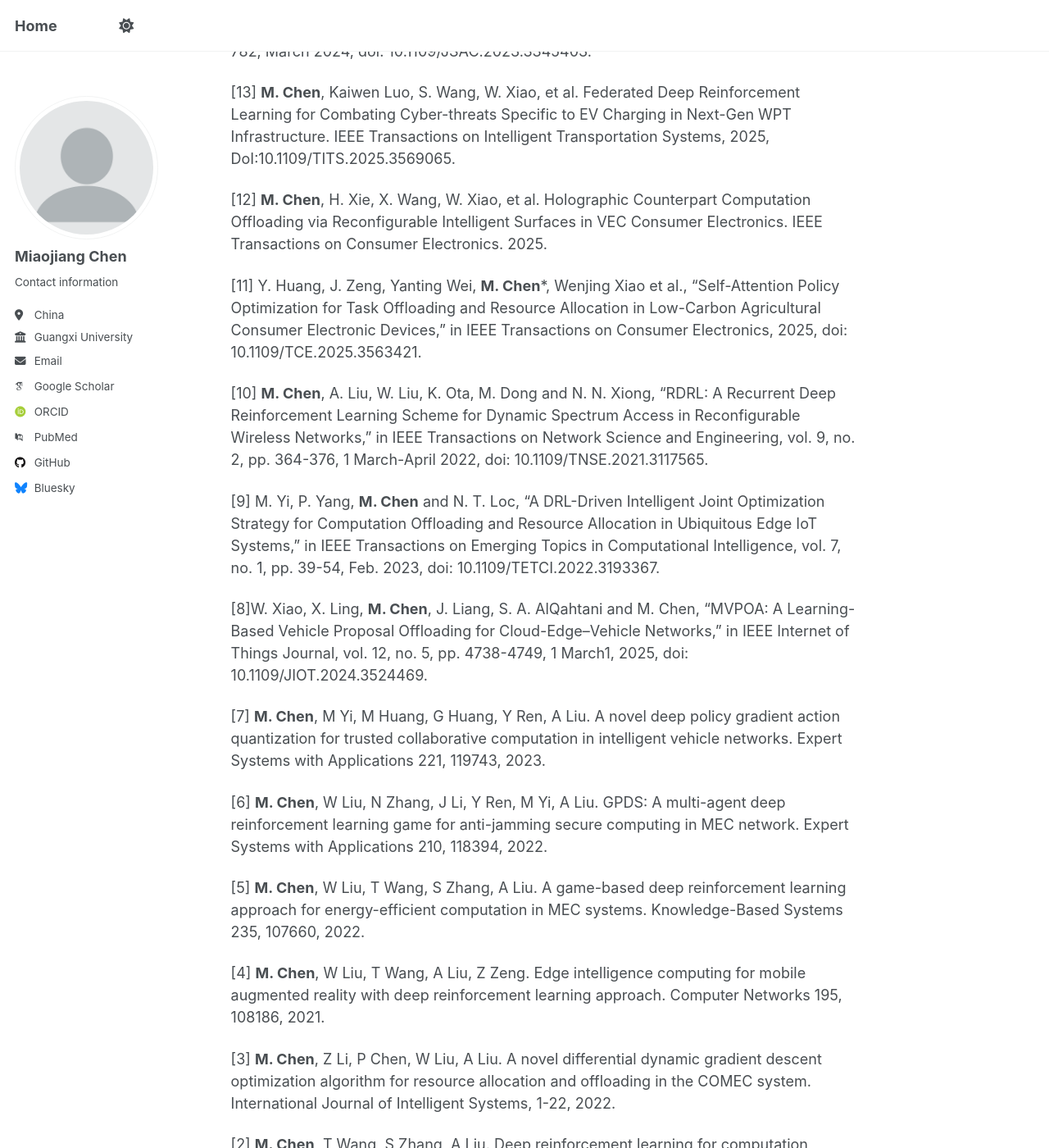
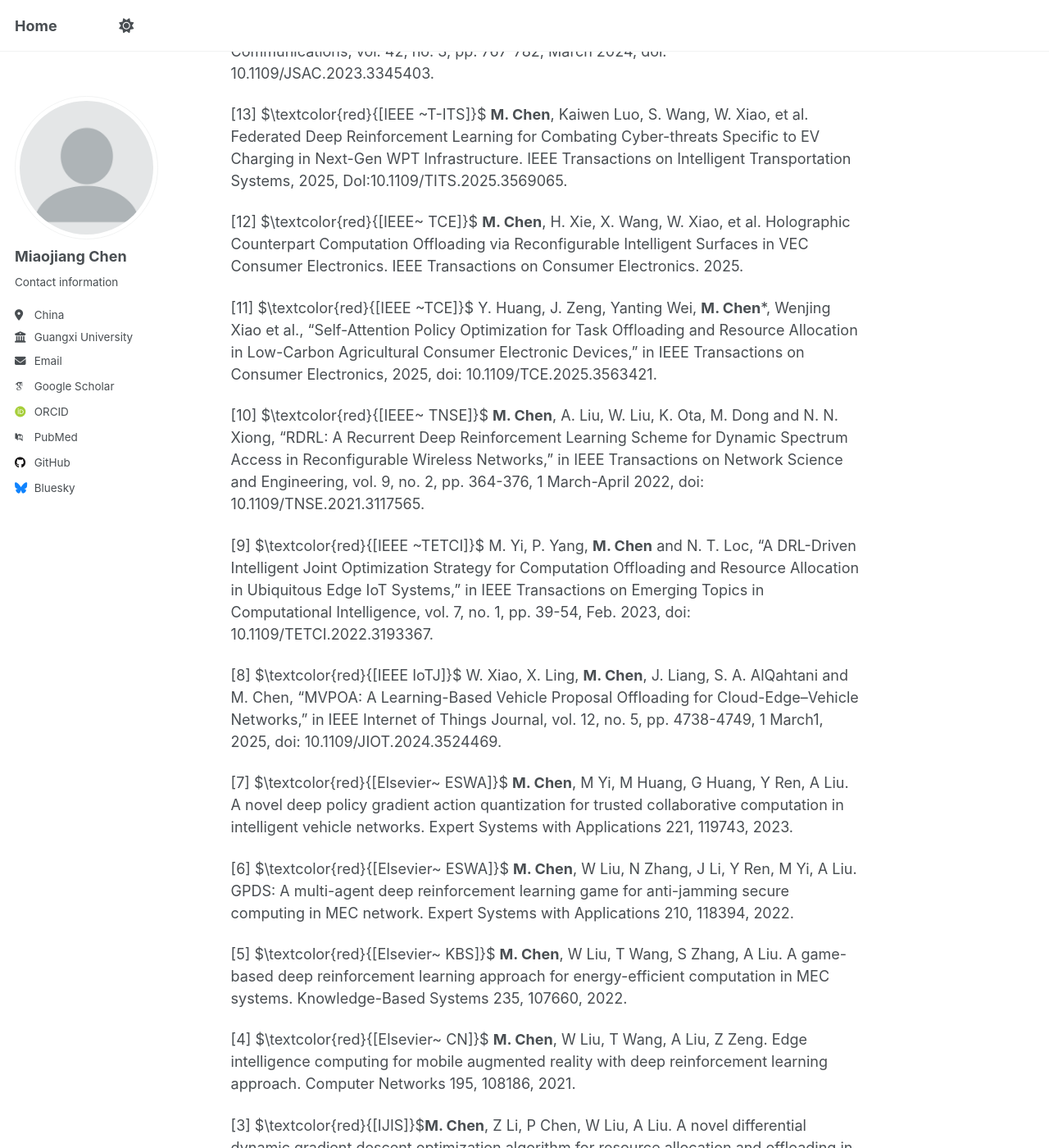
Before and after one commit to mjchen-cs/mjchen-cs.github.io, a Jekyll site: the page built from _pages/about.md, in a window 1280 px wide and 1400 px high, scrolled down 1121 px. Shown: the whole window at 82% size. Built offline with Jekyll 4.4.1, drawn with Linux system fonts in a browser that asks for light colours; some web fonts are replaced; some of the changed text lies outside the part shown.

Commit message:
about.md

```diff
--- a/_pages/about.md
+++ b/_pages/about.md
@@ -20,35 +20,35 @@ NEWS
 
 SELECTED PUBLICATIONS
 ======
-[15] __M. Chen__, A. Liu, N. N. Xiong, Y. Ren and H. H. Song, "ANNS: An Intelligent Advanced Non-Convex Non-Smooth Scheme for IRS-Aided Next Generation Mobile Communication Networks," in IEEE Transactions on Mobile Computing, 2025, doi: 10.1109/TMC.2025.3559099.
+[15] $\textcolor{red}{[IEEE ~TMC]}$ __M. Chen__, A. Liu, N. N. Xiong, Y. Ren and H. H. Song, "ANNS: An Intelligent Advanced Non-Convex Non-Smooth Scheme for IRS-Aided Next Generation Mobile Communication Networks," in IEEE Transactions on Mobile Computing, 2025, doi: 10.1109/TMC.2025.3559099.
 
-[14] **M. Chen**, A. Liu, N. N. Xiong, H. Song and V. C. M. Leung, "SGPL: An Intelligent Game-Based Secure Collaborative Communication Scheme for Metaverse Over 5G and Beyond Networks," in IEEE Journal on Selected Areas in Communications, vol. 42, no. 3, pp. 767-782, March 2024, doi: 10.1109/JSAC.2023.3345403.
+[14] $\textcolor{red}{[IEEE ~JSAC]}$ **M. Chen**, A. Liu, N. N. Xiong, H. Song and V. C. M. Leung, "SGPL: An Intelligent Game-Based Secure Collaborative Communication Scheme for Metaverse Over 5G and Beyond Networks," in IEEE Journal on Selected Areas in Communications, vol. 42, no. 3, pp. 767-782, March 2024, doi: 10.1109/JSAC.2023.3345403.
 
-[13]  **M. Chen**, Kaiwen Luo, S. Wang, W. Xiao, et al. Federated Deep Reinforcement Learning for Combating Cyber-threats Specific to EV Charging in Next-Gen WPT Infrastructure. IEEE Transactions on Intelligent Transportation Systems, 2025, DoI:10.1109/TITS.2025.3569065.
+[13]  $\textcolor{red}{[IEEE ~T-ITS]}$ **M. Chen**, Kaiwen Luo, S. Wang, W. Xiao, et al. Federated Deep Reinforcement Learning for Combating Cyber-threats Specific to EV Charging in Next-Gen WPT Infrastructure. IEEE Transactions on Intelligent Transportation Systems, 2025, DoI:10.1109/TITS.2025.3569065.
 
-[12]  **M. Chen**, H. Xie, X. Wang, W. Xiao, et al. Holographic Counterpart Computation Offloading via Reconfigurable Intelligent Surfaces in VEC Consumer Electronics. IEEE Transactions on Consumer Electronics. 2025.
+[12] $\textcolor{red}{[IEEE~ TCE]}$ **M. Chen**, H. Xie, X. Wang, W. Xiao, et al. Holographic Counterpart Computation Offloading via Reconfigurable Intelligent Surfaces in VEC Consumer Electronics. IEEE Transactions on Consumer Electronics. 2025.
 
-[11] Y. Huang, J. Zeng, Yanting Wei, **M. Chen***, Wenjing Xiao et al., "Self-Attention Policy Optimization for Task Offloading and Resource Allocation in Low-Carbon Agricultural Consumer Electronic Devices," in IEEE Transactions on Consumer Electronics, 2025, doi: 10.1109/TCE.2025.3563421.
+[11] $\textcolor{red}{[IEEE ~TCE]}$ Y. Huang, J. Zeng, Yanting Wei, **M. Chen***, Wenjing Xiao et al., "Self-Attention Policy Optimization for Task Offloading and Resource Allocation in Low-Carbon Agricultural Consumer Electronic Devices," in IEEE Transactions on Consumer Electronics, 2025, doi: 10.1109/TCE.2025.3563421.
 
-[10] **M. Chen**, A. Liu, W. Liu, K. Ota, M. Dong and N. N. Xiong, "RDRL: A Recurrent Deep Reinforcement Learning Scheme for Dynamic Spectrum Access in Reconfigurable Wireless Networks," in IEEE Transactions on Network Science and Engineering, vol. 9, no. 2, pp. 364-376, 1 March-April 2022, doi: 10.1109/TNSE.2021.3117565.
+[10] $\textcolor{red}{[IEEE~ TNSE]}$ **M. Chen**, A. Liu, W. Liu, K. Ota, M. Dong and N. N. Xiong, "RDRL: A Recurrent Deep Reinforcement Learning Scheme for Dynamic Spectrum Access in Reconfigurable Wireless Networks," in IEEE Transactions on Network Science and Engineering, vol. 9, no. 2, pp. 364-376, 1 March-April 2022, doi: 10.1109/TNSE.2021.3117565.
 
-[9] M. Yi, P. Yang,  **M. Chen** and N. T. Loc, "A DRL-Driven Intelligent Joint Optimization Strategy for Computation Offloading and Resource Allocation in Ubiquitous Edge IoT Systems," in IEEE Transactions on Emerging Topics in Computational Intelligence, vol. 7, no. 1, pp. 39-54, Feb. 2023, doi: 10.1109/TETCI.2022.3193367.
+[9] $\textcolor{red}{[IEEE ~TETCI]}$ M. Yi, P. Yang,  **M. Chen** and N. T. Loc, "A DRL-Driven Intelligent Joint Optimization Strategy for Computation Offloading and Resource Allocation in Ubiquitous Edge IoT Systems," in IEEE Transactions on Emerging Topics in Computational Intelligence, vol. 7, no. 1, pp. 39-54, Feb. 2023, doi: 10.1109/TETCI.2022.3193367.
 
-[8]W. Xiao, X. Ling,  **M. Chen**, J. Liang, S. A. AlQahtani and M. Chen, "MVPOA: A Learning-Based Vehicle Proposal Offloading for Cloud-Edge–Vehicle Networks," in IEEE Internet of Things Journal, vol. 12, no. 5, pp. 4738-4749, 1 March1, 2025, doi: 10.1109/JIOT.2024.3524469.
+[8] $\textcolor{red}{[IEEE IoTJ]}$ W. Xiao, X. Ling,  **M. Chen**, J. Liang, S. A. AlQahtani and M. Chen, "MVPOA: A Learning-Based Vehicle Proposal Offloading for Cloud-Edge–Vehicle Networks," in IEEE Internet of Things Journal, vol. 12, no. 5, pp. 4738-4749, 1 March1, 2025, doi: 10.1109/JIOT.2024.3524469.
 
-[7]  **M. Chen**, M Yi, M Huang, G Huang, Y Ren, A Liu. A novel deep policy gradient action quantization for trusted collaborative computation in intelligent vehicle networks. Expert Systems with Applications 221, 119743, 2023.
+[7]  $\textcolor{red}{[Elsevier~ ESWA]}$ **M. Chen**, M Yi, M Huang, G Huang, Y Ren, A Liu. A novel deep policy gradient action quantization for trusted collaborative computation in intelligent vehicle networks. Expert Systems with Applications 221, 119743, 2023.
 
-[6]  **M. Chen**, W Liu, N Zhang, J Li, Y Ren, M Yi, A Liu. GPDS: A multi-agent deep reinforcement learning game for anti-jamming secure computing in MEC network. Expert Systems with Applications 210, 118394, 2022.
+[6]  $\textcolor{red}{[Elsevier~ ESWA]}$ **M. Chen**, W Liu, N Zhang, J Li, Y Ren, M Yi, A Liu. GPDS: A multi-agent deep reinforcement learning game for anti-jamming secure computing in MEC network. Expert Systems with Applications 210, 118394, 2022.
 
-[5]  **M. Chen**, W Liu, T Wang, S Zhang, A Liu. A game-based deep reinforcement learning approach for energy-efficient computation in MEC systems. Knowledge-Based Systems 235, 107660, 2022.
+[5]  $\textcolor{red}{[Elsevier~ KBS]}$ **M. Chen**, W Liu, T Wang, S Zhang, A Liu. A game-based deep reinforcement learning approach for energy-efficient computation in MEC systems. Knowledge-Based Systems 235, 107660, 2022.
 
-[4]  **M. Chen**, W Liu, T Wang, A Liu, Z Zeng. Edge intelligence computing for mobile augmented reality with deep reinforcement learning approach. Computer Networks 195, 108186, 2021.
+[4]  $\textcolor{red}{[Elsevier~ CN]}$ **M. Chen**, W Liu, T Wang, A Liu, Z Zeng. Edge intelligence computing for mobile augmented reality with deep reinforcement learning approach. Computer Networks 195, 108186, 2021.
 
-[3]  **M. Chen**, Z Li, P Chen, W Liu, A Liu. A novel differential dynamic gradient descent optimization algorithm for resource allocation and offloading in the COMEC system. International Journal of Intelligent Systems, 1-22, 2022.
+[3]  $\textcolor{red}{[IJIS]}$**M. Chen**, Z Li, P Chen, W Liu, A Liu. A novel differential dynamic gradient descent optimization algorithm for resource allocation and offloading in the COMEC system. International Journal of Intelligent Systems, 1-22, 2022.
 
-[2]  **M. Chen**, T Wang, S Zhang, A Liu. Deep reinforcement learning for computation offloading in mobile edge computing environment. Computer Communications 175, 1-12, 2021.
+[2]  $\textcolor{red}{[Elsevier~ CC]}$ **M. Chen**, T Wang, S Zhang, A Liu. Deep reinforcement learning for computation offloading in mobile edge computing environment. Computer Communications 175, 1-12, 2021.
 
-[1]  **M. Chen**, T Wang, K Ota, M Dong, M Zhao, A Liu. Intelligent resource allocation management for vehicles network: An A3C learning approach. Computer Communications 151, 485-494, 2022.
+[1]  $\textcolor{red}{[Elsevier~ CC]}$ **M. Chen**, T Wang, K Ota, M Dong, M Zhao, A Liu. Intelligent resource allocation management for vehicles network: An A3C learning approach. Computer Communications 151, 485-494, 2022.
 
 
 
```
